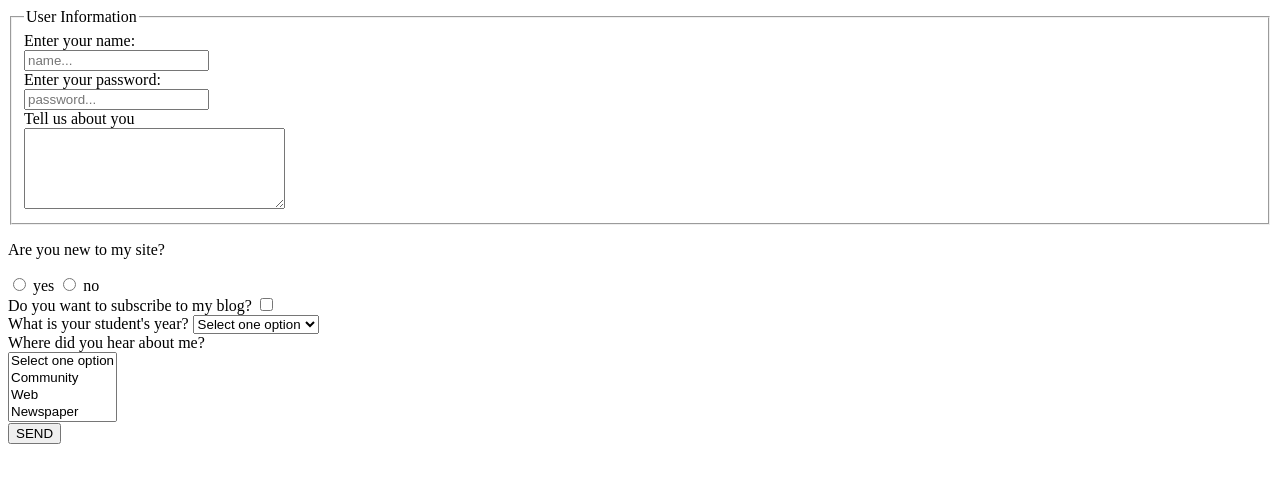
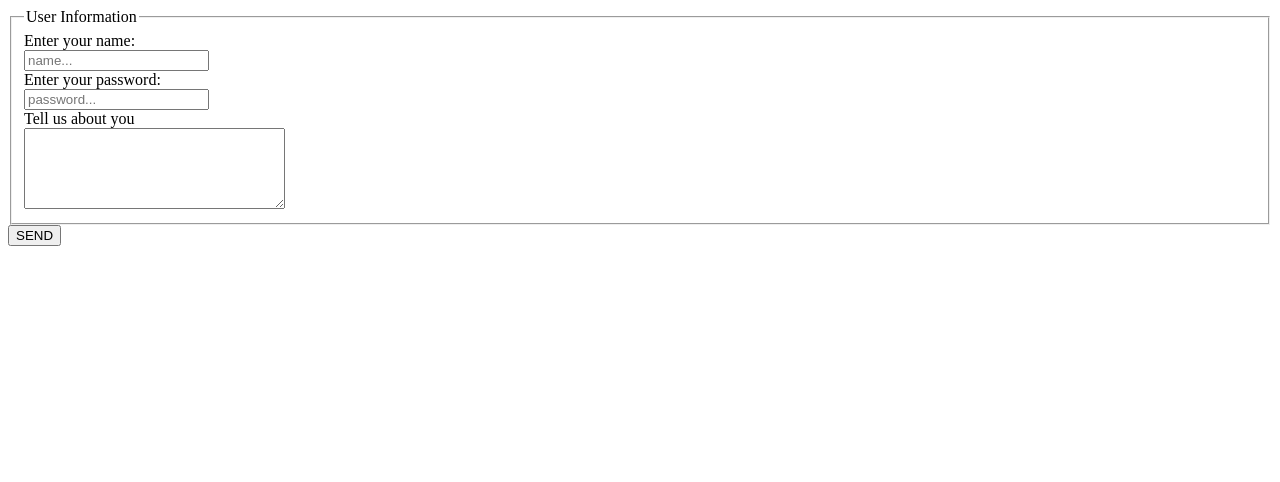
Before and after one commit to brehma/prog109-w2022, a plain HTML site: page wendychen/ch7/index.html in a window 1280 px wide. Drawn offline with Linux system fonts and the light colour scheme.

Commit message:
Update index.html

```diff
--- a/wendychen/ch7/index.html
+++ b/wendychen/ch7/index.html
@@ -19,29 +19,7 @@
 
         </textarea>
 </fieldset>
-<p>Are you new to my site?</p>
-    <input type="radio" id="yes" name="new" value="yes">
-      <label for="yes">yes</label>
-    <input type="radio" id="no" name="new" value="no">
-      <label for="no">no</label><br>
-    <label for="blog">Do you want to subscribe to my blog?</label>
-    <input type="checkbox" id="blog" name="blog" value="blog"><br>
-    <label for="years">What is your student's year?</label>
-    <select name="years" id="years">
-      <option value="0">Select one option</option>
-      <option value="1">First</option>
-      <option value="2">Second</option>
-      <option value="3">Third</option>
-      <option value="4">Forth</option><br>
-      </select><br>
-      <label for="hear">Where did you hear about me?</label><br>
-    <select name="hear" id="hear" multiple>
-      <option value="0">Select one option</option>
-      <option value="1">Community</option>
-      <option value="2">Web</option>
-      <option value="3">Newspaper</option>
-      <option value="4">Friends</option>
-    </select><br>
+
     <input type="submit" value="SEND"><br>
 
 </form>
```
